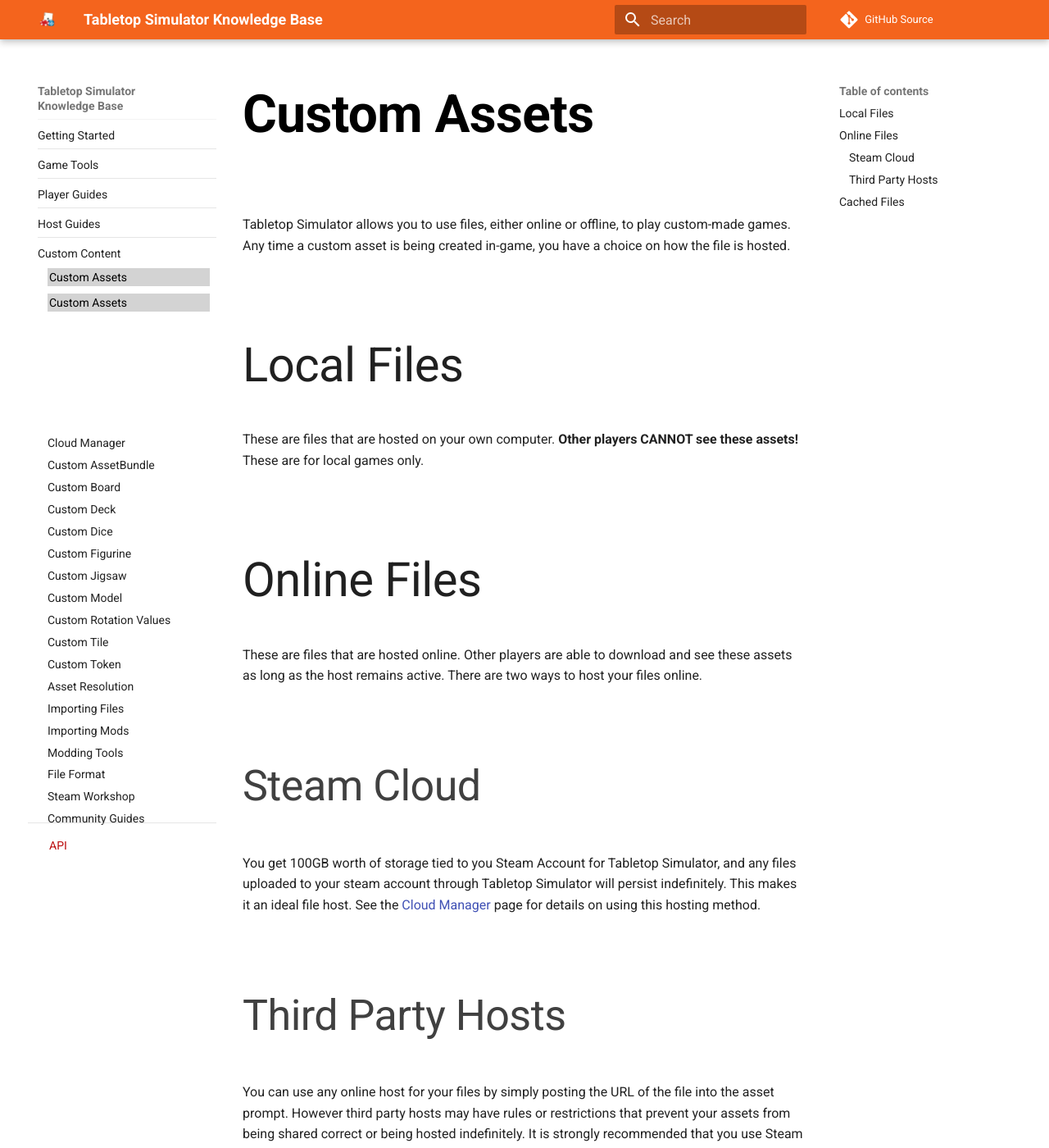
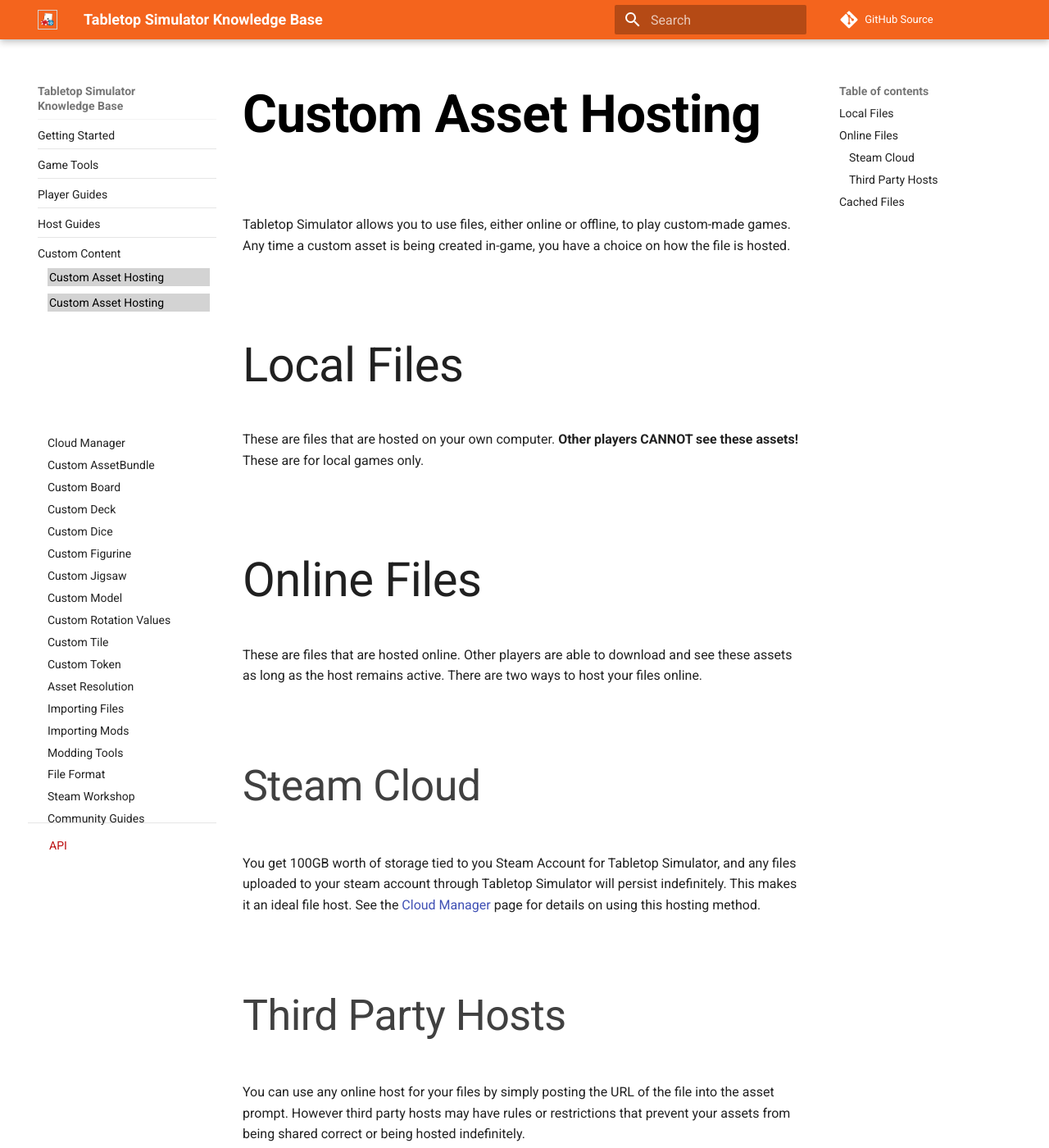
Before and after one commit to Berserk-Games/Tabletop-Simulator-Knowledge-Base, an MkDocs documentation site: the page built from docs/custom-content/custom-asset-hosting.md, in a window 1280 px wide and 1400 px high. Shown: the whole window at 82% size. Built offline with MkDocs 1.6.1 and Material for MkDocs 9.7.7, drawn with Linux system fonts in a browser that asks for light colours; comment, search, counter and statistics services are not loaded; old or Windows-style settings are respelled for this version of MkDocs; some of the changed text lies outside the part shown.

Commit message:
Initial Commit

```diff
--- a/docs/css/theme.css
+++ b/docs/css/theme.css
@@ -127,3 +127,8 @@
     left:1.3rem;
     top:-0.5rem;
 }
+
+/*Image Borders*/
+img {
+   border:1px solid #D3D3D3;
+}
--- a/docs/custom-content/custom-assets.md
+++ b/docs/custom-content/custom-asset-hosting.md
@@ -11,7 +11,9 @@
 You get 100GB worth of storage tied to you Steam Account for Tabletop Simulator, and any files uploaded to your steam account through Tabletop Simulator will persist indefinitely. This makes it an ideal file host. See the [Cloud Manager](cloud-manager) page for details on using this hosting method.
 
 ###Third Party Hosts
-You can use any online host for your files by simply posting the URL of the file into the asset prompt. However third party hosts may have rules or restrictions that prevent your assets from being shared correct or being hosted indefinitely. It is strongly recommended that you use Steam Cloud hosting instead.
+You can use any online host for your files by simply posting the URL of the file into the asset prompt. However third party hosts may have rules or restrictions that prevent your assets from being shared correct or being hosted indefinitely.
+
+> It is strongly recommended that you use Steam Cloud hosting instead.
 
 ##Cached Files
 When you download assets for a custom game, they are saved on your computer indefinitely. This way, you do not need to download them again if you load up the same custom game a second time. By default, **Mod Caching** is on. It can be toggled off if the game's settings menu.
--- a/mkdocs.yml
+++ b/mkdocs.yml
@@ -100,7 +100,7 @@
     - Spawning Objects: host-guides/spawning-objects.md
     - Tables: host-guides/tables.md
   - Custom Content:
-    - Custom Assets: custom-content/custom-assets.md
+    - Custom Asset Hosting: custom-content/custom-asset-hosting.md
     - Cloud Manager: custom-content/cloud-manager.md
     - Custom AssetBundle: custom-content/custom-assetbundle.md
     - Custom Board: custom-content/custom-board.md
```
Also changed, not shown: docs/custom-content/community-guides.md (+1 -0 lines), docs/custom-content/custom-board.md (+2 -2 lines), docs/custom-content/custom-deck.md (+75 -0 lines), docs/img/custom-deck/deck-editor.png (added), docs/img/custom-deck/deck.png (added), docs/img/custom-deck/menu.png (added), docs/img/custom-deck/template-sheet.png (added).
